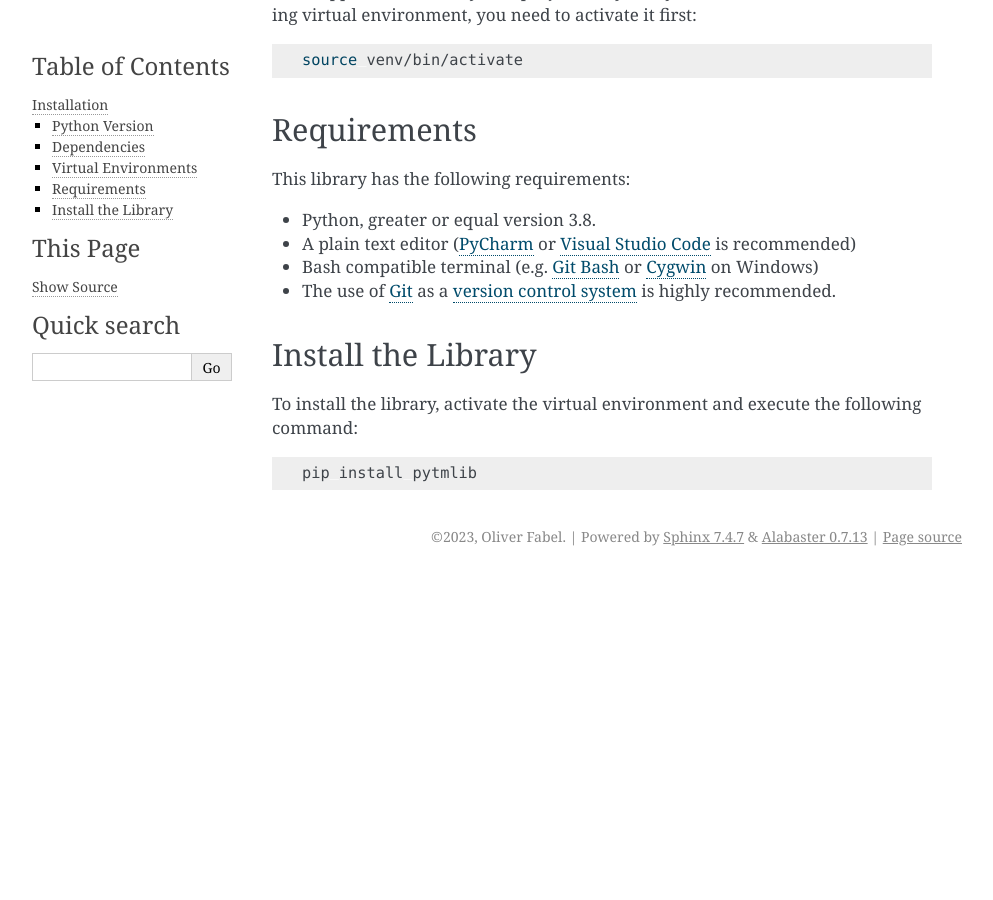
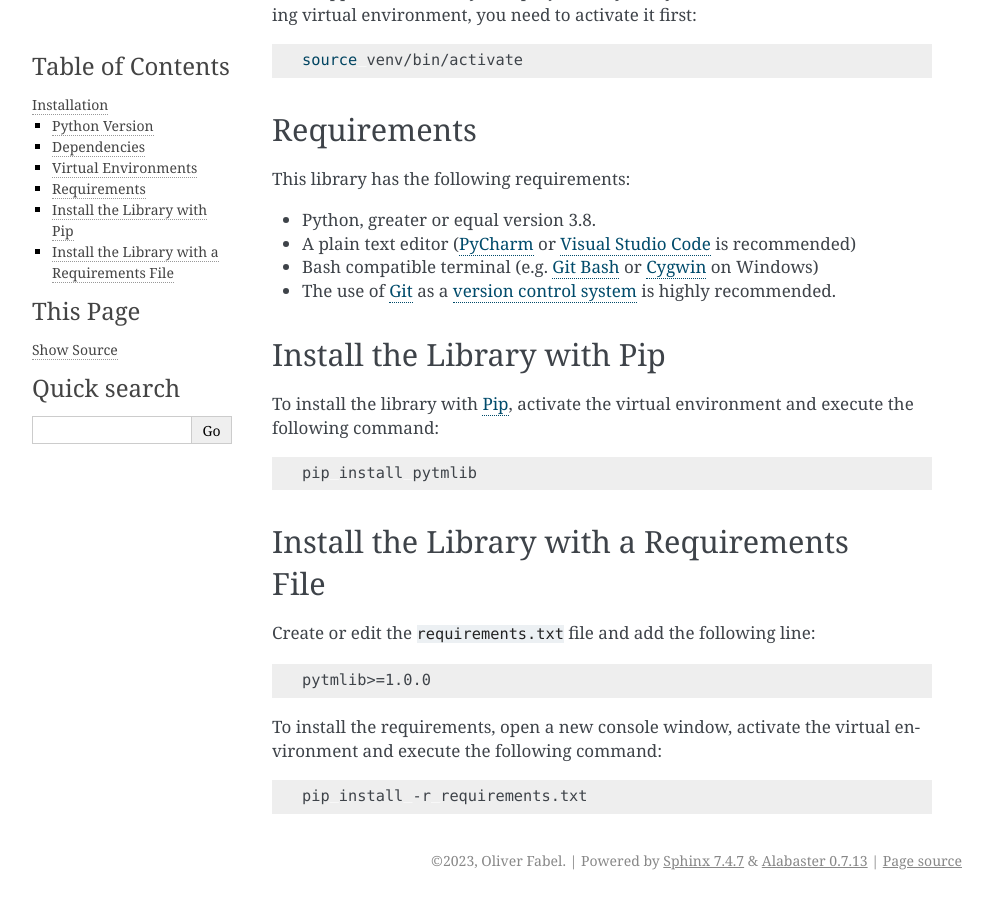
Before and after one commit to ofabel/pytm-bootstrap, a Sphinx documentation site: the page built from docs/installation.md, in a window 1280 px wide and 900 px high, scrolled down 761 px. Shown: the whole window, without its empty margins (148-1141 px from the left). Built offline with Sphinx 7.4.7, drawn with Linux system fonts in a browser that asks for light colours; before the commit the page ends 1337 px from its top, so only the background shows below that.

Commit message:
adjust installation procedure

````diff
--- a/docs/installation.md
+++ b/docs/installation.md
@@ -42,10 +42,26 @@ This library has the following requirements:
 * The use of [Git](https://git-scm.com/) as a [version control system](https://en.wikipedia.org/wiki/Version_control) is
   highly recommended.
 
-## Install the Library
+## Install the Library with Pip
 
-To install the library, activate the virtual environment and execute the following command:
+To install the library with [Pip](https://pip.pypa.io/en/stable/), activate the virtual environment and execute the
+following command:
 
 ```shell
 pip install pytmlib
 ```
+
+## Install the Library with a Requirements File
+
+Create or edit the `requirements.txt` file and add the following line:
+
+```requirements.txt
+pytmlib>=1.0.0
+```
+
+To install the requirements, open a new console window, activate the virtual environment and execute the following
+command:
+
+```shell
+pip install -r requirements.txt
+```
````
